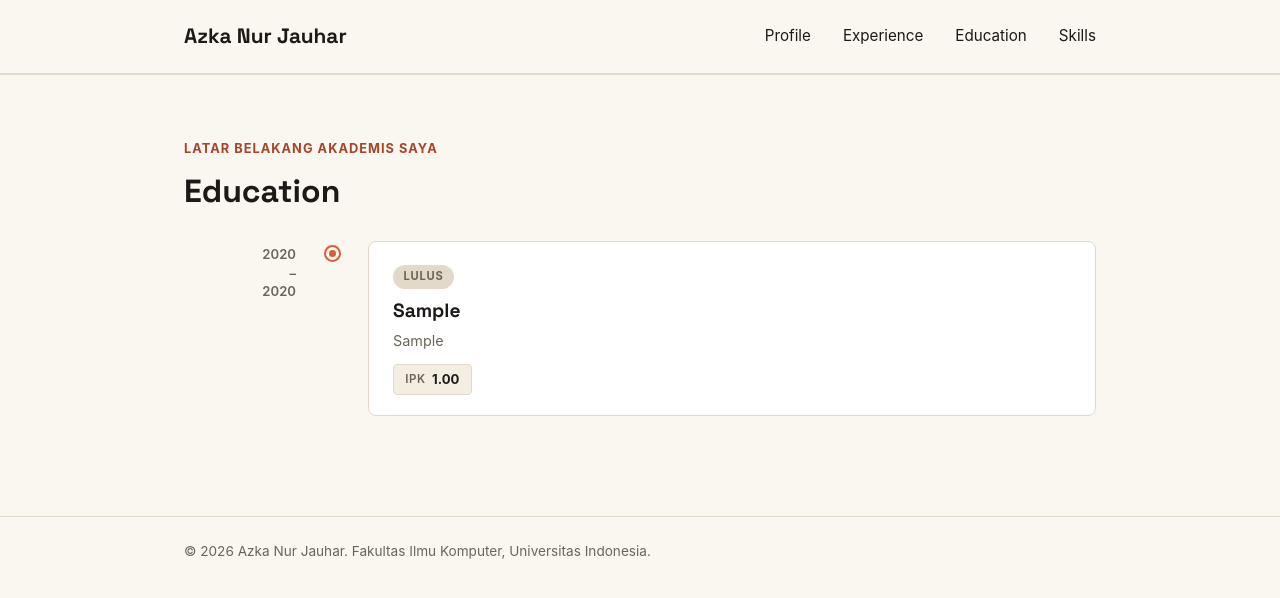
After one commit to Otsukaax/myportofolio, a Django app: page /education/ in a window 1280 px wide. The commit adds this page. Shown: the top 598 px of the page. Run offline with Django 5.2, Linux system fonts and the light colour scheme; tables that the repository leaves empty hold one stand-in row (values such as "Sample post").

Commit message:
feat: add education section, timeline layout, and unit tests

```diff
--- a/main/admin.py
+++ b/main/admin.py
@@ -1,5 +1,6 @@
 from django.contrib import admin
-from main.models import Mahasiswa
+from main.models import Mahasiswa, Education
 
 # Register your models here.
 admin.site.register(Mahasiswa)
+admin.site.register(Education)
--- a/main/models.py
+++ b/main/models.py
@@ -34,3 +34,19 @@ class Mahasiswa(models.Model):
 
     def __str__(self):
         return self.nama
+
+
+class Education(models.Model):
+    id = models.UUIDField(primary_key=True, default=uuid.uuid4, editable=False)
+    institution = models.CharField(max_length=255)
+    degree = models.CharField(max_length=255)
+    gpa = models.DecimalField(max_digits=3, decimal_places=2, blank=True, null=True)
+    started_at = models.DateField()
+    ended_at = models.DateField(blank=True, null=True)
+
+    def __str__(self):
+        return f"{self.degree} - {self.institution}"
+
+    @property
+    def is_current(self):
+        return self.ended_at is None
--- a/main/urls.py
+++ b/main/urls.py
@@ -1,10 +1,11 @@
 from django.urls import path
 
-from main.views import show_main, show_experience
+from main.views import show_main, show_experience, show_education
 
 app_name = "main"
 
 urlpatterns = [
     path("", show_main, name="show_main"),
     path("experience/", show_experience, name="show_experience"),
+    path("education/", show_education, name="show_education"),
 ]
--- a/main/views.py
+++ b/main/views.py
@@ -1,6 +1,6 @@
 from django.shortcuts import render
 
-from main.models import Experience, Mahasiswa
+from main.models import Education, Experience, Mahasiswa
 
 
 def show_main(request):
@@ -23,3 +23,11 @@ def show_experience(request):
         "experience_list": Experience.objects.all(),
     }
     return render(request, "experience.html", context)
+
+
+def show_education(request):
+    context = {
+        "name": "Azka Nur Jauhar",
+        "education_list": Education.objects.order_by("-started_at"),
+    }
+    return render(request, "education.html", context)
--- a/static/css/style.css
+++ b/static/css/style.css
@@ -373,7 +373,7 @@ h1,
 
 
 /* ============================================================
-   Section: Experience (Halaman experience.html)
+   Section: Experience
    ============================================================ */
 .experience-section {
     padding: 4rem 0;
@@ -428,3 +428,189 @@ h1,
     font-size: 0.85rem;
     font-weight: 600;
 }
+
+
+/* ============================================================
+   Section: Education – Timeline Layout
+   ============================================================ */
+.education-section {
+    padding: 4rem 0 5rem;
+    border-top: 1px solid var(--line);
+}
+
+/* Samakan style h1 dengan .experience-section h1 */
+.education-section h1 {
+    font-size: 2rem;
+    margin: 0.4rem 0 1.5rem;
+}
+
+/* Wrapper seluruh timeline */
+.edu-timeline {
+    display: flex;
+    flex-direction: column;
+    gap: 0;
+}
+
+/* Satu baris timeline (tahun | konektor | card) */
+.edu-timeline__item {
+    display: grid;
+    grid-template-columns: 7rem 2.5rem 1fr;
+    align-items: flex-start;
+    gap: 0 1rem;
+}
+
+/* ── Kolom kiri: tahun ── */
+.edu-timeline__year {
+    display: flex;
+    flex-direction: column;
+    align-items: flex-end;
+    padding-top: 0.25rem;
+    color: var(--text-muted);
+    font-size: 0.82rem;
+    font-weight: 600;
+    line-height: 1.4;
+    text-align: right;
+}
+
+.edu-timeline__year-end--current {
+    color: var(--accent);
+}
+
+/* ── Kolom tengah: dot + garis vertikal ── */
+.edu-timeline__connector {
+    display: flex;
+    flex-direction: column;
+    align-items: center;
+    /* Sejajarkan dot dengan teks pertama di card */
+    padding-top: 0.35rem;
+}
+
+.edu-timeline__dot {
+    width: 13px;
+    height: 13px;
+    border-radius: 50%;
+    background-color: var(--accent);
+    border: 3px solid var(--paper);
+    outline: 2px solid var(--accent);
+    flex-shrink: 0;
+    transition: transform 0.2s ease;
+}
+
+.edu-timeline__item:hover .edu-timeline__dot {
+    transform: scale(1.3);
+}
+
+.edu-timeline__line {
+    display: none;
+}
+
+/* Baris terakhir: sembunyikan garis bawah */
+.edu-timeline__item:last-child .edu-timeline__line {
+    background-color: transparent;
+}
+
+/* ── Kolom kanan: card konten ── */
+.edu-timeline__card {
+    background-color: #fff;
+    border: 1px solid var(--line);
+    border-radius: 8px;
+    padding: 1.25rem 1.5rem;
+    margin-bottom: 1.25rem;
+    transition: transform 0.2s ease, box-shadow 0.2s ease, border-color 0.2s ease;
+}
+
+.edu-timeline__card:hover {
+    transform: translateY(-2px);
+    box-shadow: 0 8px 24px -6px rgba(28, 25, 23, 0.1);
+    border-color: var(--accent);
+}
+
+.edu-timeline__card-header {
+    margin-bottom: 0.6rem;
+}
+
+/* Badge status (Sedang Berjalan / Lulus) */
+.edu-timeline__badge {
+    display: inline-block;
+    font-size: 0.7rem;
+    font-weight: 700;
+    text-transform: uppercase;
+    letter-spacing: 0.07em;
+    padding: 0.2rem 0.65rem;
+    border-radius: 999px;
+    background-color: var(--line);
+    color: var(--text-muted);
+}
+
+.edu-timeline__badge--active {
+    background-color: #fce8e1;
+    color: var(--accent-dark);
+}
+
+/* Judul degree */
+.edu-timeline__degree {
+    font-family: "Space Grotesk", -apple-system, sans-serif;
+    font-size: 1.2rem;
+    font-weight: 700;
+    color: var(--ink);
+    margin-bottom: 0.3rem;
+    line-height: 1.3;
+}
+
+/* Nama institusi */
+.edu-timeline__institution {
+    font-size: 0.9rem;
+    color: var(--text-muted);
+    margin-bottom: 0.75rem;
+}
+
+/* Chip IPK */
+.edu-timeline__gpa {
+    display: inline-flex;
+    align-items: center;
+    gap: 0.4rem;
+    background-color: #f3ede2;
+    border: 1px solid var(--line);
+    border-radius: 4px;
+    padding: 0.25rem 0.7rem;
+    font-size: 0.82rem;
+}
+
+.edu-timeline__gpa-label {
+    color: var(--text-muted);
+    font-weight: 600;
+    text-transform: uppercase;
+    font-size: 0.72rem;
+    letter-spacing: 0.05em;
+}
+
+.edu-timeline__gpa-value {
+    font-weight: 700;
+    color: var(--ink);
+}
+
+/* ── Responsive ── */
+@media (max-width: 600px) {
+    .edu-timeline__item {
+        grid-template-columns: 1fr;
+        grid-template-areas:
+            "year"
+            "card";
+    }
+
+    /* Sembunyikan konektor di mobile, ganti dengan border kiri pada card */
+    .edu-timeline__connector {
+        display: none;
+    }
+
+    .edu-timeline__year {
+        align-items: flex-start;
+        text-align: left;
+        padding-top: 0;
+        padding-bottom: 0.35rem;
+    }
+
+    .edu-timeline__card {
+        border-left: 3px solid var(--accent);
+    }
+}
--- /dev/null
+++ b/templates/education.html
@@ -0,0 +1,91 @@
+{% load static %}
+<!DOCTYPE html>
+<html lang="en">
+
+<head>
+    <meta charset="UTF-8">
+    <meta name="viewport" content="width=device-width, initial-scale=1.0">
+    <title>Education - {{ name }}</title>
+    <link rel="preconnect" href="https://fonts.googleapis.com">
+    <link rel="preconnect" href="https://fonts.gstatic.com" crossorigin>
+    <link href="https://fonts.googleapis.com/css2?family=Space+Grotesk:wght@500;700&display=swap" rel="stylesheet">
+    <link rel="stylesheet" href="{% static 'css/style.css' %}">
+</head>
+
+<body>
+    <header class="site-header">
+        <div class="container">
+            <a href="{% url 'main:show_main' %}" class="brand">{{ name }}</a>
+            <nav>
+                <a href="{% url 'main:show_main' %}">Profile</a>
+                <a href="{% url 'main:show_experience' %}">Experience</a>
+                <a href="{% url 'main:show_education' %}">Education</a>
+                <a href="{% url 'main:show_main' %}#skills">Skills</a>
+            </nav>
+        </div>
+    </header>
+
+    <main>
+        <section class="education-section" id="education">
+            <div class="container">
+                <p class="section-kicker">Latar belakang akademis saya</p>
+                <h1>Education</h1>
+
+                <!-- ======================================================
+                     Timeline Education
+                     ====================================================== -->
+                <div class="edu-timeline">
+                    {% for edu in education_list %}
+                    <div class="edu-timeline__item">
+                        <!-- Tahun di kolom kiri -->
+                        <div class="edu-timeline__year">
+                            <span class="edu-timeline__year-start">{{ edu.started_at|date:"Y" }}</span>
+                            <span class="edu-timeline__year-sep">&ndash;</span>
+                            {% if edu.is_current %}
+                            <span class="edu-timeline__year-end edu-timeline__year-end--current">Sekarang</span>
+                            {% else %}
+                            <span class="edu-timeline__year-end">{{ edu.ended_at|date:"Y" }}</span>
+                            {% endif %}
+                        </div>
+
+                        <!-- Bullet -->
+                        <div class="edu-timeline__connector">
+                            <div class="edu-timeline__dot"></div>
+                            <div class="edu-timeline__line"></div>
+                        </div>
+
+                        <!-- Card content -->
+                        <article class="edu-timeline__card">
+                            <div class="edu-timeline__card-header">
+                                {% if edu.is_current %}
+                                <span class="edu-timeline__badge edu-timeline__badge--active">Sedang Berjalan</span>
+                                {% else %}
+                                <span class="edu-timeline__badge">Lulus</span>
+                                {% endif %}
+                            </div>
+                            <h2 class="edu-timeline__degree">{{ edu.degree }}</h2>
+                            <p class="edu-timeline__institution">{{ edu.institution }}</p>
+                            {% if edu.gpa %}
+                            <div class="edu-timeline__gpa">
+                                <span class="edu-timeline__gpa-label">IPK</span>
+                                <span class="edu-timeline__gpa-value">{{ edu.gpa }}</span>
+                            </div>
+                            {% endif %}
+                        </article>
+                    </div>
+                    {% empty %}
+                    <p class="empty-state">Belum ada riwayat pendidikan yang ditambahkan.</p>
+                    {% endfor %}
+                </div>
+            </div>
+        </section>
+    </main>
+
+    <footer class="site-footer">
+        <div class="container">
+            <p>&copy; 2026 {{ name }}. Fakultas Ilmu Komputer, Universitas Indonesia.</p>
+        </div>
+    </footer>
+</body>
+
+</html>
--- a/templates/experience.html
+++ b/templates/experience.html
@@ -21,6 +21,7 @@
             <nav>
                 <a href="{% url 'main:show_main' %}">Profile</a>
                 <a href="{% url 'main:show_experience' %}">Experience</a>
+                <a href="{% url 'main:show_education' %}">Education</a>
                 <a href="{% url 'main:show_main' %}#skills">Skills</a>
             </nav>
         </div>
--- a/templates/index.html
+++ b/templates/index.html
@@ -19,6 +19,7 @@
             <nav>
                 <a href="{% url 'main:show_main' %}">Profile</a>
                 <a href="{% url 'main:show_experience' %}">Experience</a>
+                <a href="{% url 'main:show_education' %}">Education</a>
                 <a href="#skills">Skills</a>
             </nav>
         </div>
```
Also changed, not shown: main/tests.py (+35 -1 lines), main/migrations/0003_project.py (added), main/migrations/0004_education_delete_project.py (added).
